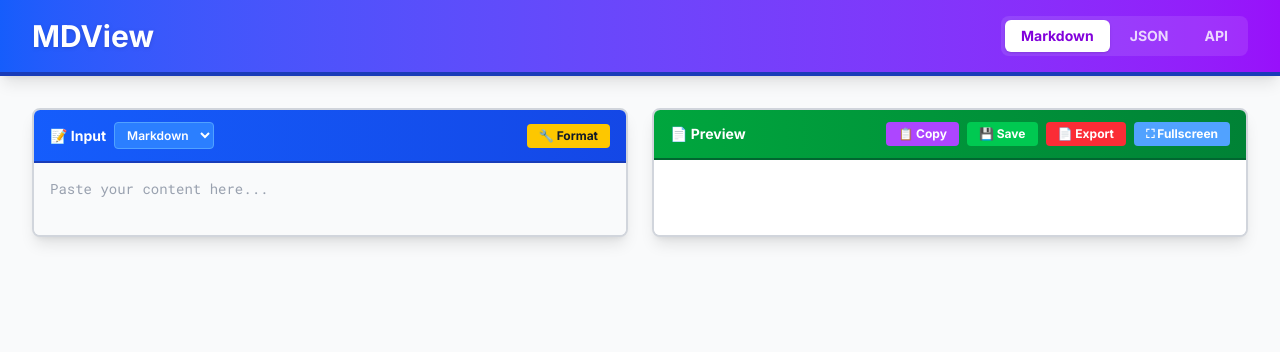
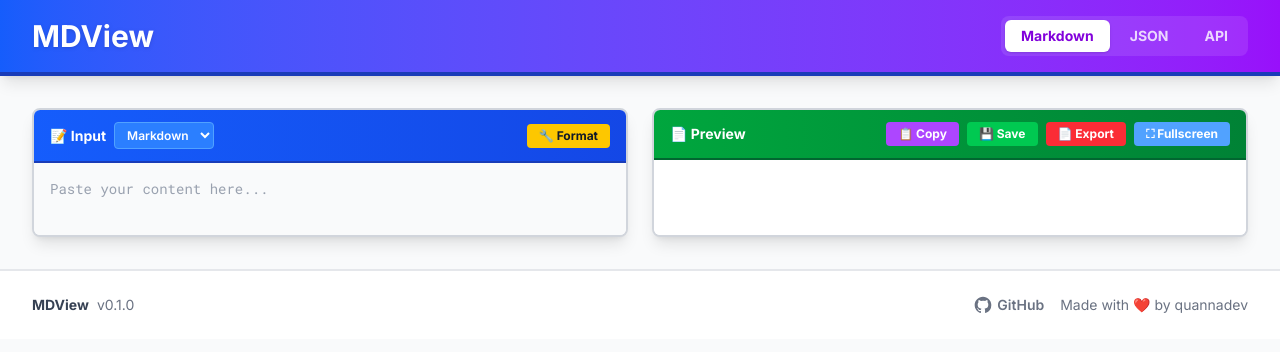
Before and after one commit to quannadev/markdown-view, a Next.js app: page / in a window 1280 px wide. Shown: the top 352 px of the page. Built offline with nearby package versions, Linux system fonts and the light colour scheme.

Commit message:
feat: add footer with version and GitHub link

```diff
--- a/src/components/MarkdownEditor.tsx
+++ b/src/components/MarkdownEditor.tsx
@@ -478,6 +478,30 @@
         )}
       </main>
 
+      {/* Footer */}
+      <footer className="bg-white border-t-2 border-gray-200 py-6 mt-auto">
+        <div className="max-w-7xl mx-auto px-4 sm:px-6 lg:px-8 flex flex-col sm:flex-row justify-between items-center gap-4 text-gray-500 text-sm">
+          <div className="flex items-center gap-2">
+            <span className="font-bold text-gray-700">MDView</span>
+            <span>v0.1.0</span>
+          </div>
+          <div className="flex items-center gap-4">
+            <a
+              href="https://github.com/quannadev/markdown-view"
+              target="_blank"
+              rel="noopener noreferrer"
+              className="hover:text-indigo-600 transition flex items-center gap-1 font-semibold"
+            >
+              <svg className="w-5 h-5" fill="currentColor" viewBox="0 0 24 24" aria-hidden="true">
+                <path fillRule="evenodd" d="M12 2C6.477 2 2 6.484 2 12.017c0 4.425 2.865 8.18 6.839 9.504.5.092.682-.217.682-.483 0-.237-.008-.868-.013-1.703-2.782.605-3.369-1.343-3.369-1.343-.454-1.158-1.11-1.466-1.11-1.466-.908-.62.069-.608.069-.608 1.003.07 1.531 1.032 1.531 1.032.892 1.53 2.341 1.088 2.91.832.092-.647.35-1.088.636-1.338-2.22-.253-4.555-1.113-4.555-4.951 0-1.093.39-1.988 1.029-2.688-.103-.253-.446-1.272.098-2.65 0 0 .84-.27 2.75 1.026A9.564 9.564 0 0112 6.844c.85.004 1.705.115 2.504.337 1.909-1.296 2.747-1.027 2.747-1.027.546 1.379.202 2.398.1 2.651.64.7 1.028 1.595 1.028 2.688 0 3.848-2.339 4.695-4.566 4.943.359.309.678.92.678 1.855 0 1.338-.012 2.419-.012 2.747 0 .268.18.58.688.482A10.019 10.019 0 0022 12.017C22 6.484 17.522 2 12 2z" clipRule="evenodd" />
+              </svg>
+              GitHub
+            </a>
+            <span>Made with ❤️ by quannadev</span>
+          </div>
+        </div>
+      </footer>
+
       {/* Fullscreen Preview Modal */}
       {isFullscreen && (
         <div className="fixed inset-0 z-50 bg-white overflow-auto">
```
